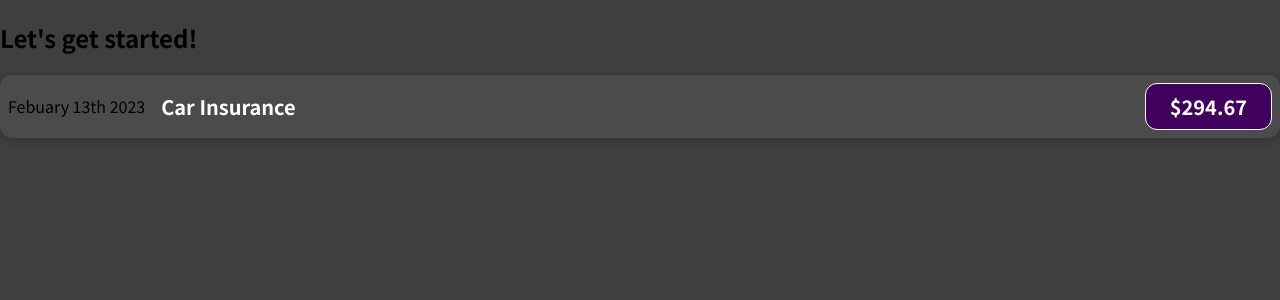
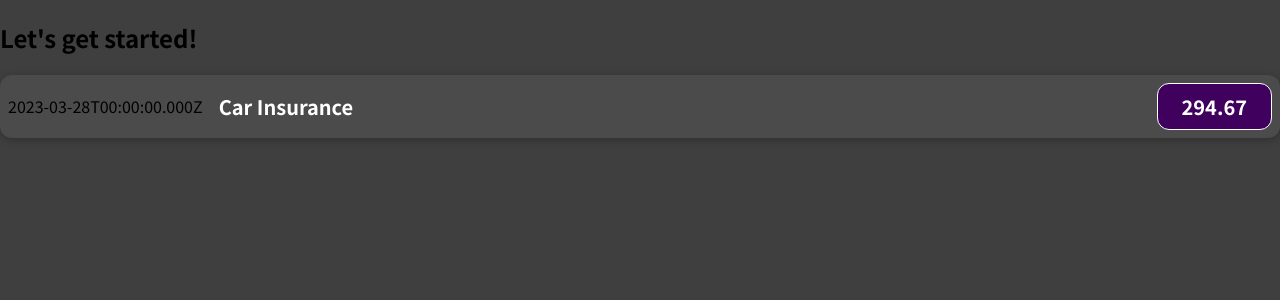
Before and after one commit to gralka/how-i-learned-react, a JavaScript app: page / in a window 1280 px wide. Shown: the top 300 px of the page. Built offline with nearby package versions, Linux system fonts and the light colour scheme.

Commit message:
Use dynamic data and expressions in ExpenseItem

```diff
--- a/src/components/ExpenseItem.js
+++ b/src/components/ExpenseItem.js
@@ -1,12 +1,16 @@
 import './ExpenseItem.css';
 
 function ExpenseItem() {
+  const expenseDate = new Date(2023, 2, 28);
+  const expenseTitle = 'Car Insurance';
+  const expenseAmount = 294.67;
+
   return (
     <div className="expense-item">
-      <div>Febuary 13th 2023</div>
+      <div>{ expenseDate.toISOString() }</div>
       <div className="expense-item__description">
-        <h2>Car Insurance</h2>
-        <div className="expense-item__price">$294.67</div>
+        <h2>{ expenseTitle }</h2>
+        <div className="expense-item__price">{ expenseAmount }</div>
       </div>
     </div>
   );
```
